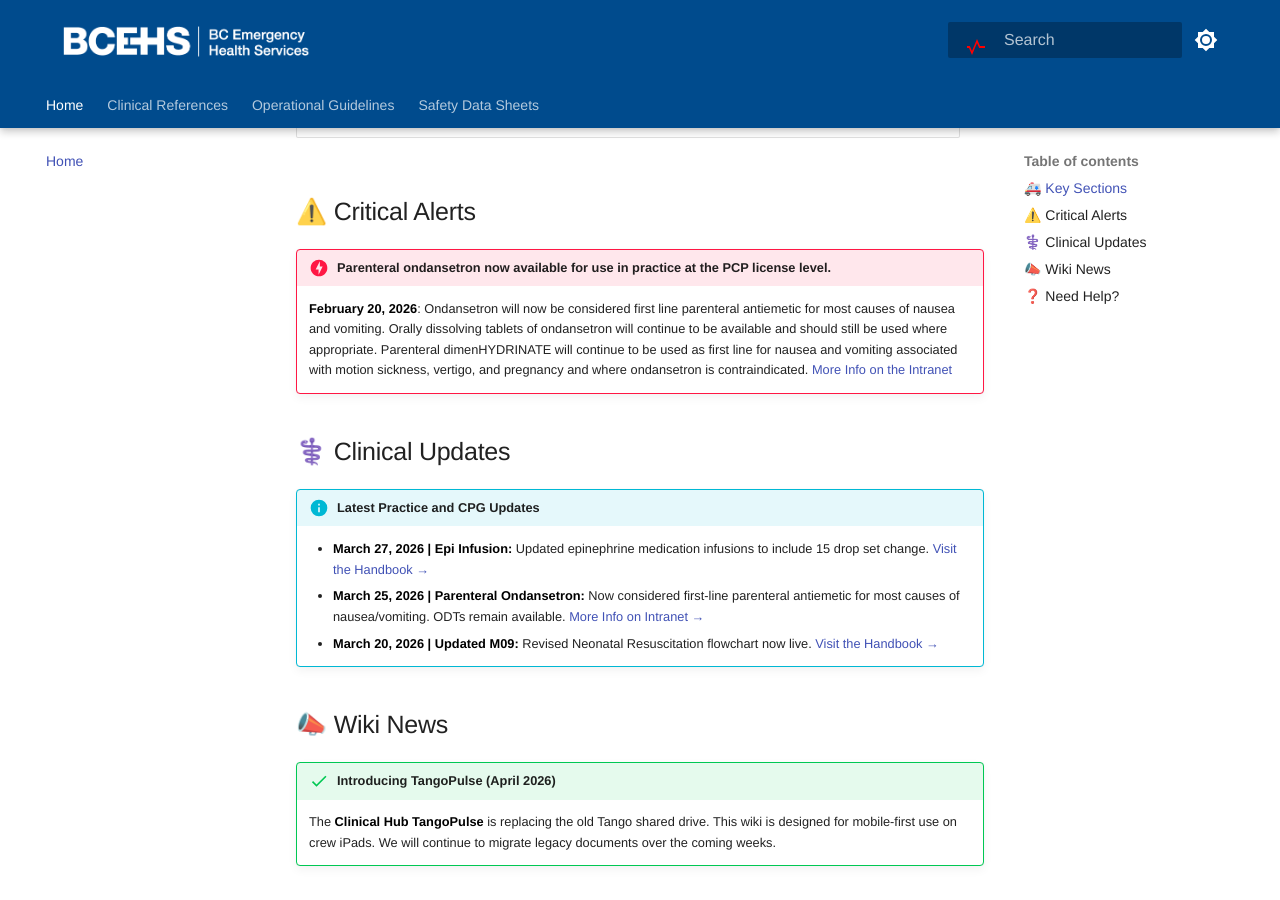
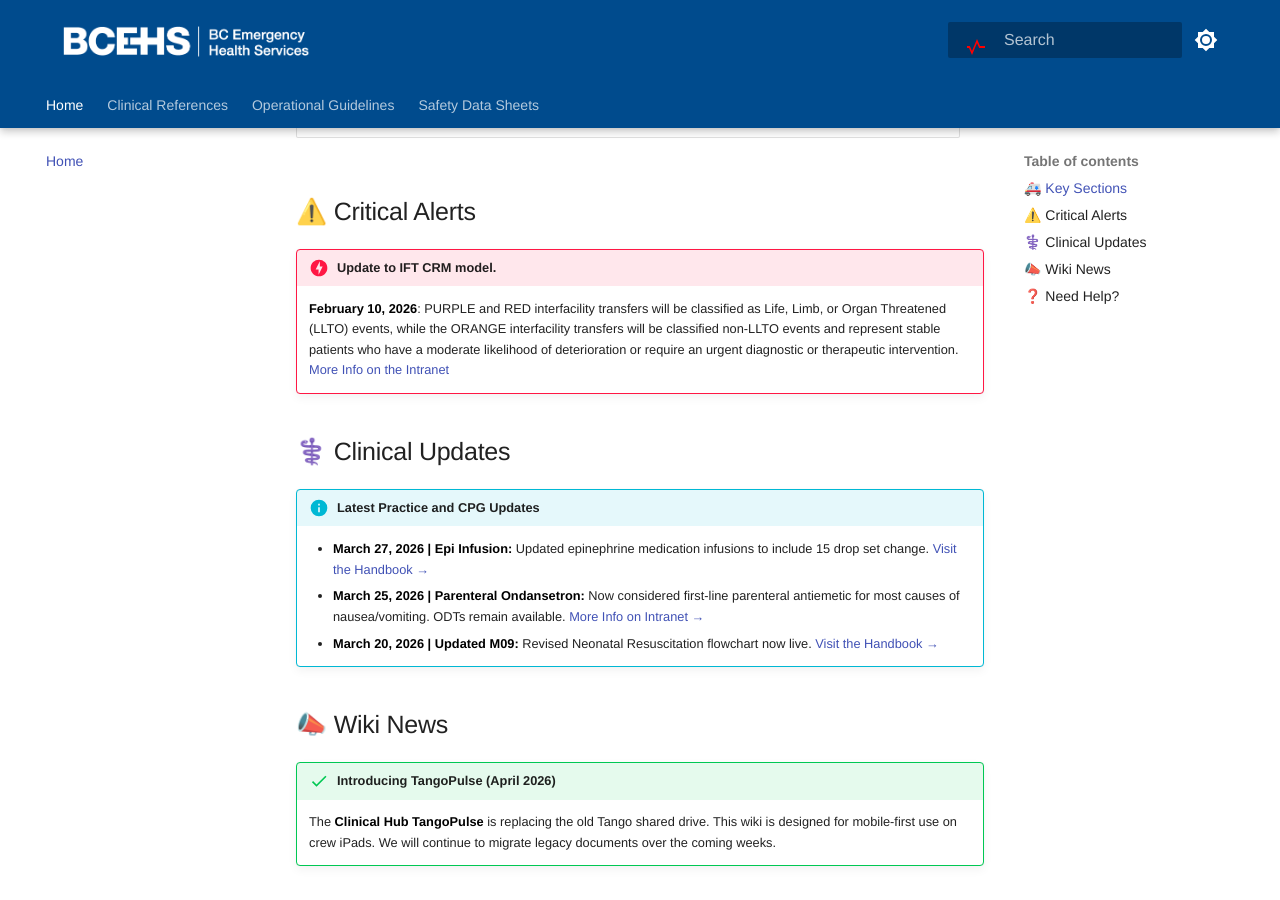
Before and after one commit to bcehsclinicalhub/TangoBot, an MkDocs documentation site: the page built from docs/index.md, in a window 1280 px wide and 900 px high, scrolled down 676 px. Built offline with MkDocs 1.6.1 and Material for MkDocs 9.7.7, drawn with Linux system fonts in a browser that asks for light colours.

```diff
--- a/docs/index.md
+++ b/docs/index.md
@@ -16,8 +16,8 @@
 | **Safety Data Sheets** | Safety data sheets and other exposure resources | [Safety Data Sheets →](chemical/index.md) |
 
 ## ⚠️ Critical Alerts
-!!! danger "Parenteral ondansetron now available for use in practice at the PCP license level."
-    **February 20, 2026**: Ondansetron will now be considered first line parenteral antiemetic for most causes of nausea and vomiting. Orally dissolving tablets of ondansetron will continue to be available and should still be used where appropriate. Parenteral dimenHYDRINATE will continue to be used as first line for nausea and vomiting associated with motion sickness, vertigo, and pregnancy and where ondansetron is contraindicated. [More Info on the Intranet](https://intranet.bcehs.ca/mlink/post/MzMxNw){:target="_blank"}
+!!! danger "Update to IFT CRM model."
+    **February 10, 2026**: PURPLE and RED interfacility transfers will be classified as Life, Limb, or Organ Threatened (LLTO) events, while the ORANGE interfacility transfers will be classified non-LLTO events and represent stable patients who have a moderate likelihood of deterioration or require an urgent diagnostic or therapeutic intervention. [More Info on the Intranet](https://intranet.bcehs.ca/mlink/post/MzI4MQ){:target="_blank"}
 
 
 ## ⚕️ Clinical Updates
```
